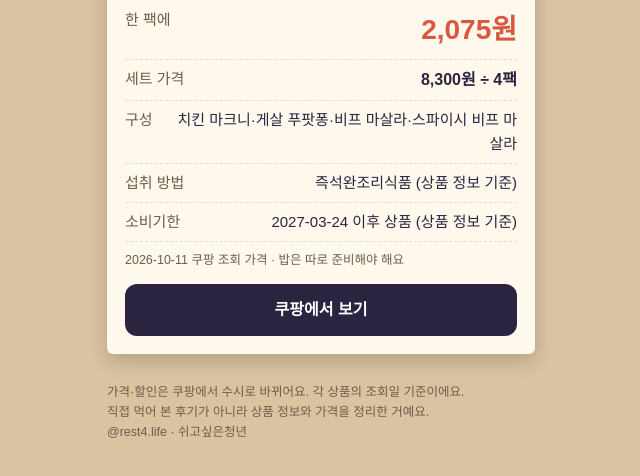
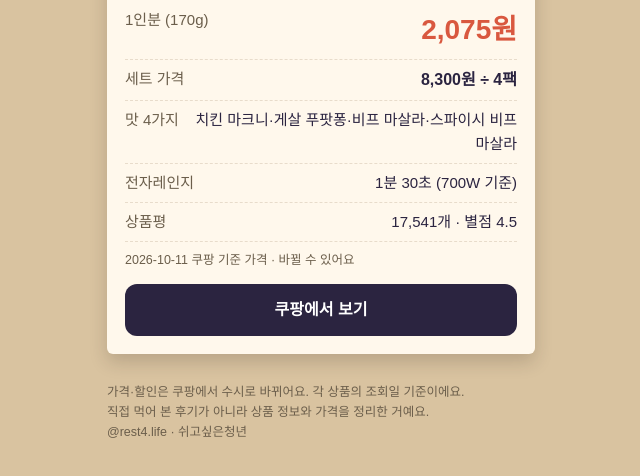
Before and after one commit to rest4ever/ibul-saju, a plain HTML site: page picks/index.html in a window 1280 px wide. Shown: the part 286-762 px from the top of the page, without its empty margins (319-959 px from the left). Drawn offline with Linux system fonts and the light colour scheme.

Commit message:
picks: 1인분 가격·전자레인지·상품평으로 (섭취방법·소비기한·밥은 따로 뺌)
Co-Authored-By: Claude Opus 5.5 <noreply@anthropic.com>
Claude-Session: https://claude.ai/code/session_01LFKxtNyAqLx9o7ZZCY7e8F

```diff
--- a/picks/index.html
+++ b/picks/index.html
@@ -51,8 +51,8 @@ const PICKS = [
     emoji: "🍛",
     name: "티아시아키친 커리 4종 세트 (170g × 4팩)",
     price: 8300,          // 2026-10-11 쿠팡 조회
-    count: 4, unit: "팩",
-    rows: [["구성", "치킨 마크니·게살 푸팟퐁·비프 마살라·스파이시 비프 마살라"], ["섭취 방법", "즉석완조리식품 (상품 정보 기준)"], ["소비기한", "2027-03-24 이후 상품 (상품 정보 기준)"]],
+    count: 4, unit: "팩", per: "1인분 (170g)",
+    rows: [["맛 4가지", "치킨 마크니·게살 푸팟퐁·비프 마살라·스파이시 비프 마살라"], ["전자레인지", "1분 30초 (700W 기준)"], ["상품평", "17,541개 · 별점 4.5"]],
     checked: "2026-10-11",
     link: "https://link.coupang.com/a/hLnhGbs2M0"   // 2026-10-11 간편 링크 만들기 (상품 6593710826)
   }
@@ -63,10 +63,10 @@ document.getElementById("list").innerHTML = PICKS.map(p => `
     <span class="emoji" aria-hidden="true">${p.emoji}</span>
     <span class="tag">${p.tag}</span>
     <div class="name">${p.name}</div>
-    <div class="row"><span>한 ${p.unit}에</span><span class="big">${won(Math.round(p.price / p.count))}</span></div>
+    <div class="row"><span>${p.per || ("한 " + p.unit)}</span><span class="big">${won(Math.round(p.price / p.count))}</span></div>
     <div class="row"><span>세트 가격</span><b>${won(p.price)} ÷ ${p.count}${p.unit}</b></div>
     ${p.rows.map(r => `<div class="row"><span>${r[0]}</span><span style="text-align:right">${r[1]}</span></div>`).join("")}
-    <div class="small">${p.checked} 쿠팡 조회 가격 · 밥은 따로 준비해야 해요</div>
+    <div class="small">${p.checked} 쿠팡 기준 가격 · 바뀔 수 있어요</div>
     ${p.link ? `<a class="btn" href="${p.link}" target="_blank" rel="sponsored noopener">쿠팡에서 보기</a>`
              : `<a class="btn" aria-disabled="true">링크 준비 중</a>`}
   </section>`).join("");
```
